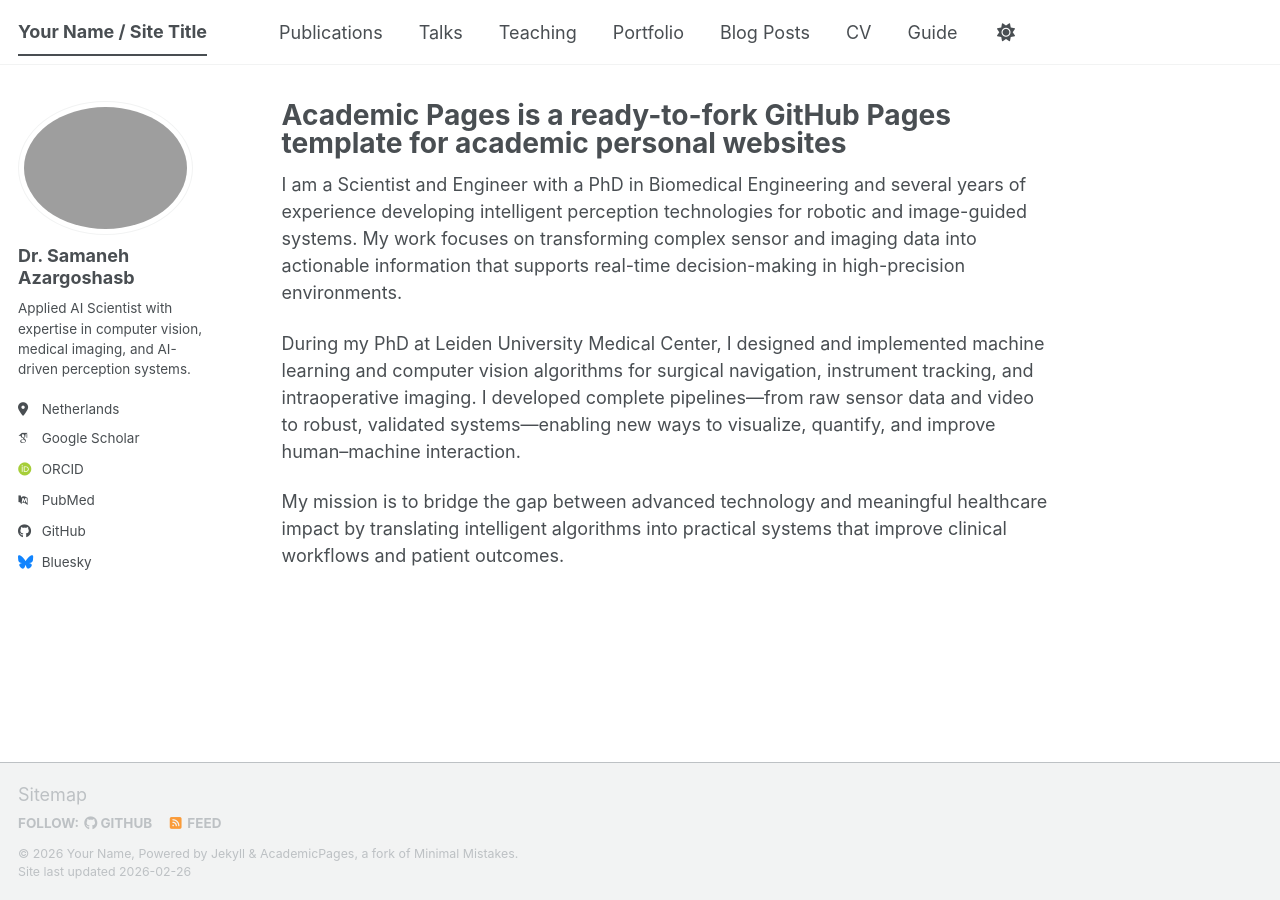
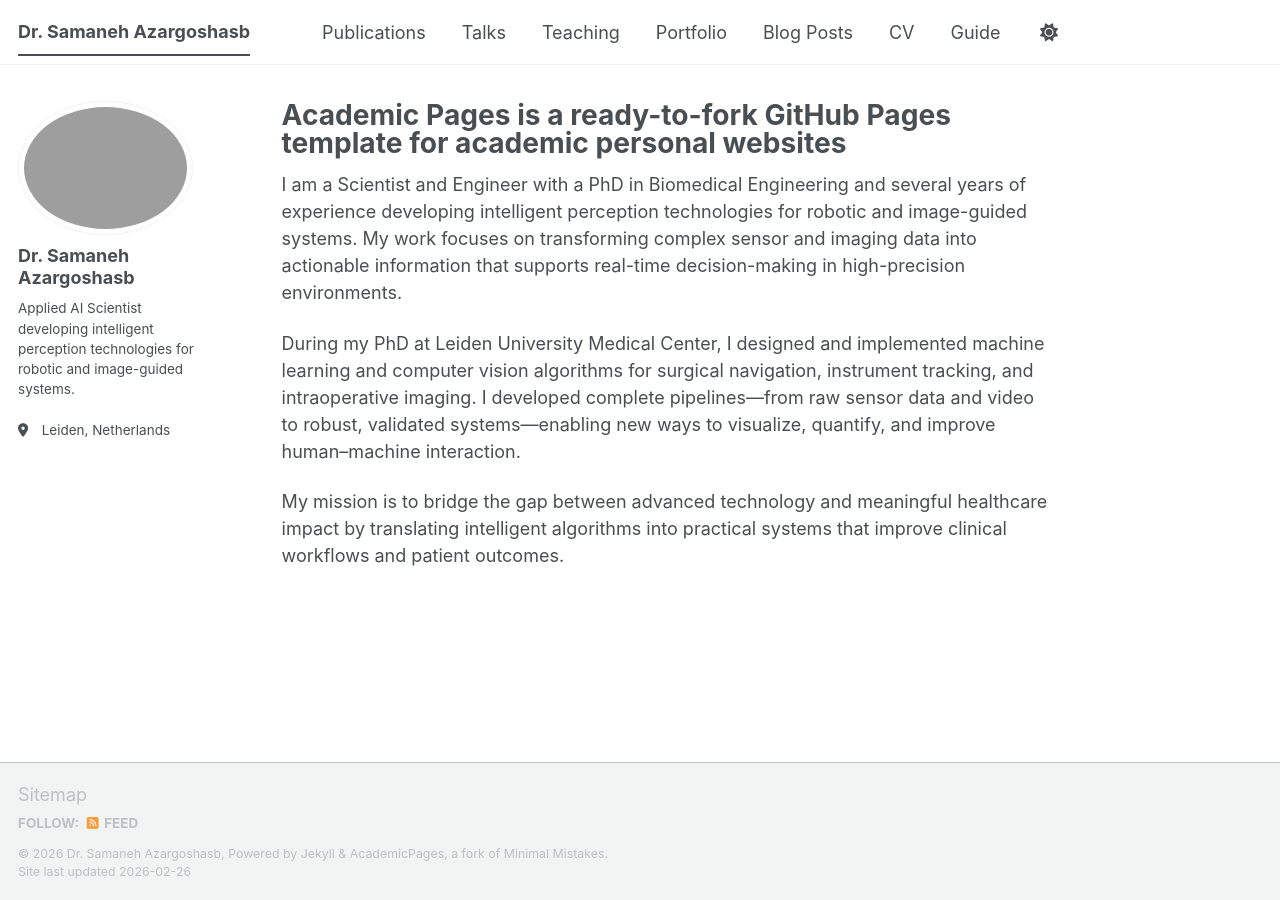
Before and after one commit to s-azargoshasb/s-azargoshasb.github.io, a Jekyll site: the page built from _pages/about.md, in a window 1280 px wide. Built offline with Jekyll 4.4.1, drawn with Linux system fonts in a browser that asks for light colours; some web fonts are replaced; a script bundle is joined from its source files by our own code; library files that are not in the unit come from our copies.

Commit message:
Update _config.yml

```diff
--- a/_config.yml
+++ b/_config.yml
@@ -6,50 +6,43 @@
 # `jekyll serve -l -H localhost`. If you change this file, please restart the
 # server process.
 
+# ================================
 # Basic Site Settings
-locale                   : "en-US"
-site_theme               : "default" # The available themes options are "default", "air", "sunrise", "mint", "dirt" and "contrast"
-title                    : "Your Name / Site Title"
-title_separator          : "-"
-name                     : &name "Your Name"
-description              : &description "Your Name's academic portfolio"   # Update this with a general description of your site, this is the default if not overridden by a page
-url                      : https://academicpages.github.io # The base hostname & protocol for your site e.g. "https://[your GitHub username].github.io",
-                                                           # or if you already have some other page hosted on Github then use "https://[your GitHub username].github.io/[Your Repo Name]"
-baseurl                  : "" # the subpath of your site, e.g. "/blog"
-repository               : "academicpages/academicpages.github.io"
+# ================================
+locale: "en-US"
+site_theme: "default"
 
-# Site Author - The following control what appear as part of the author content on the side bar.
-#               If a field is blank the icon and link will not appear, otherwise it will be shown.
-#               Additional customization can be done by editing /_includes/author-profile.html
+title: "Dr. Samaneh Azargoshasb"
+title_separator: "-"
+name: "Dr. Samaneh Azargoshasb"
+description: "Applied AI Scientist | Computer Vision | Medical Imaging | Robotics"
+
+url: "https://samanehazargoshasb.github.io"
+baseurl: ""
+repository: "s-azargoshasb/SamanehAzargoshasb.github.io"
+
+# ================================
+# Author (Sidebar)
+# ================================
 author:
-  # Biographic information
-  # avatar           : "profile.png"
-  # name             : "Your Sidebar Name"
-  # pronouns         : # example: "she/her"
-  # bio              : "Short biography for the left-hand sidebar"
-  # location         : "Earth"
-  # employer         : "Red Brick University"
-  # uri              : # URL
-  # email            : "none@example.org"
   name: "Dr. Samaneh Azargoshasb"
   avatar: "/images/profile.jpg"
-  bio: "Applied AI Scientist with expertise in computer vision, medical imaging, and AI-driven perception systems."
-  location: "Netherlands"
-  # email: "samaneh.azargoshasb@gmail.com"
+  bio: "Applied AI Scientist developing intelligent perception technologies for robotic and image-guided systems."
+  location: "Leiden, Netherlands"
   googlescholar: "https://scholar.google.com/citations?user=-DZyKJsAAAAJ&hl=en"
   github: "s-azargoshasb"
-  linkedin: "https://www.linkedin.com/in/samaneh-azargoshasb-a868a812a/"
+  linkedin: "samaneh-azargoshasb-a868a812a"
 
   # Academic websites
   academia         : # URL
   arxiv            : # URL - Update with the correct link to your profile
-  googlescholar    : "https://scholar.google.com/citations?user=PS_CX0AAAAAJ"
+  googlescholar    : #"https://scholar.google.com/citations?user=PS_CX0AAAAAJ"
   inspire-hep      : # URL
   impactstory      : # URL
-  orcid            : "https://orcid.org/yourorcidurl"
+  orcid            : #"https://orcid.org/yourorcidurl"
   semantic         : # URL
   ssrn             : # URL
-  pubmed           : "https://www.ncbi.nlm.nih.gov/pubmed/?term=john+snow"
+  pubmed           : #"https://www.ncbi.nlm.nih.gov/pubmed/?term=john+snow"
   researchgate     : # URL
   scopus           : # URL
   zotero           : # URL
@@ -59,13 +52,13 @@ author:
   bitbucket        : # Username - Update with your username on the site
   codepen          : # Username
   dribbble         : # Username
-  github           : "academicpages"
+  github           : #"academicpages"
   kaggle           : # Username
   stackoverflow    : # User number or user number and name (i.e., use "1" or "1/jeff-atwood")
 
   # Social media
   artstation       : # Username
-  bluesky          : "bsky.app" # Replace this with you Bluesky username
+  bluesky          : #"bsky.app" # Replace this with you Bluesky username
   facebook         : # Username
   flickr           : # Username
   foursquare       : # Username
```
